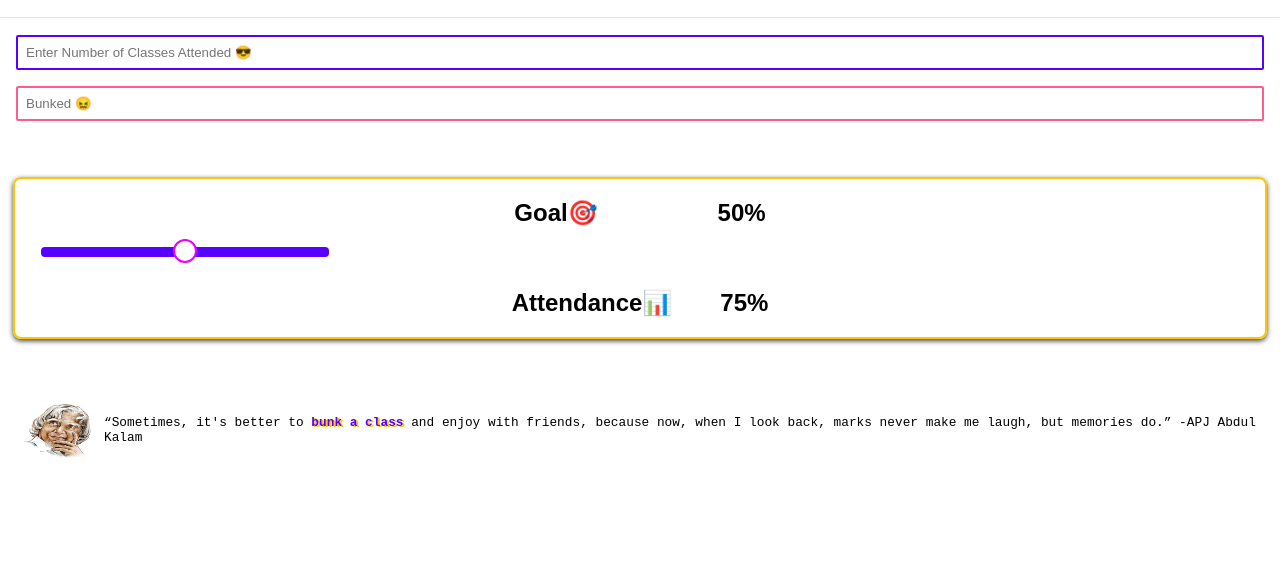
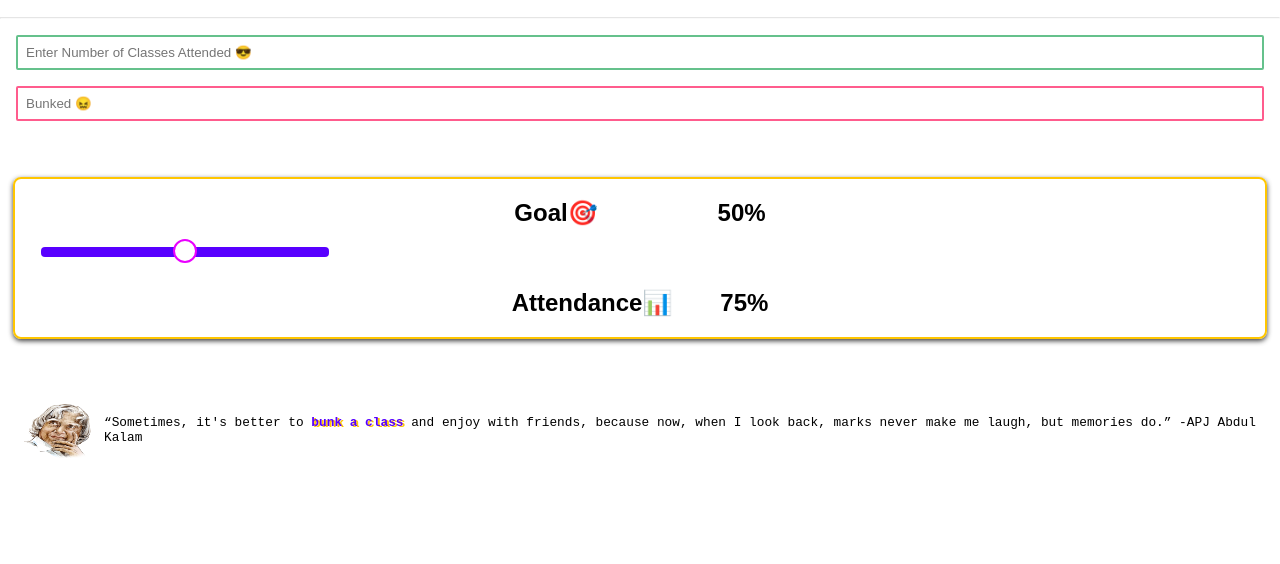
Before and after one commit to sagartheamruth/Class-Bunker, a plain HTML site: page index.html in a window 1280 px wide. Shown: the part 236-800 px from the top of the page. Drawn offline with Linux system fonts and the light colour scheme; a web font is replaced by a local one.

Commit message:
style: border color

```diff
--- a/styles.css
+++ b/styles.css
@@ -59,7 +59,7 @@ hr {
 
 .main-bunker > input {
     width: 100%;
-    border: 2px solid #5800FF;
+    border: 2px solid #65C18C;
     margin: 8px 0;
     outline: none;
     padding: 8px;
@@ -69,8 +69,8 @@ hr {
 }
 
 .main-bunker > input:focus {
-    border-color: #5800FF;
-    box-shadow: 0 0 8px 0 #5800FF;
+    border-color: #65C18C;
+    box-shadow: 0 0 8px 0 #65C18C;
 }
 
 .main-bunked > input {
```
